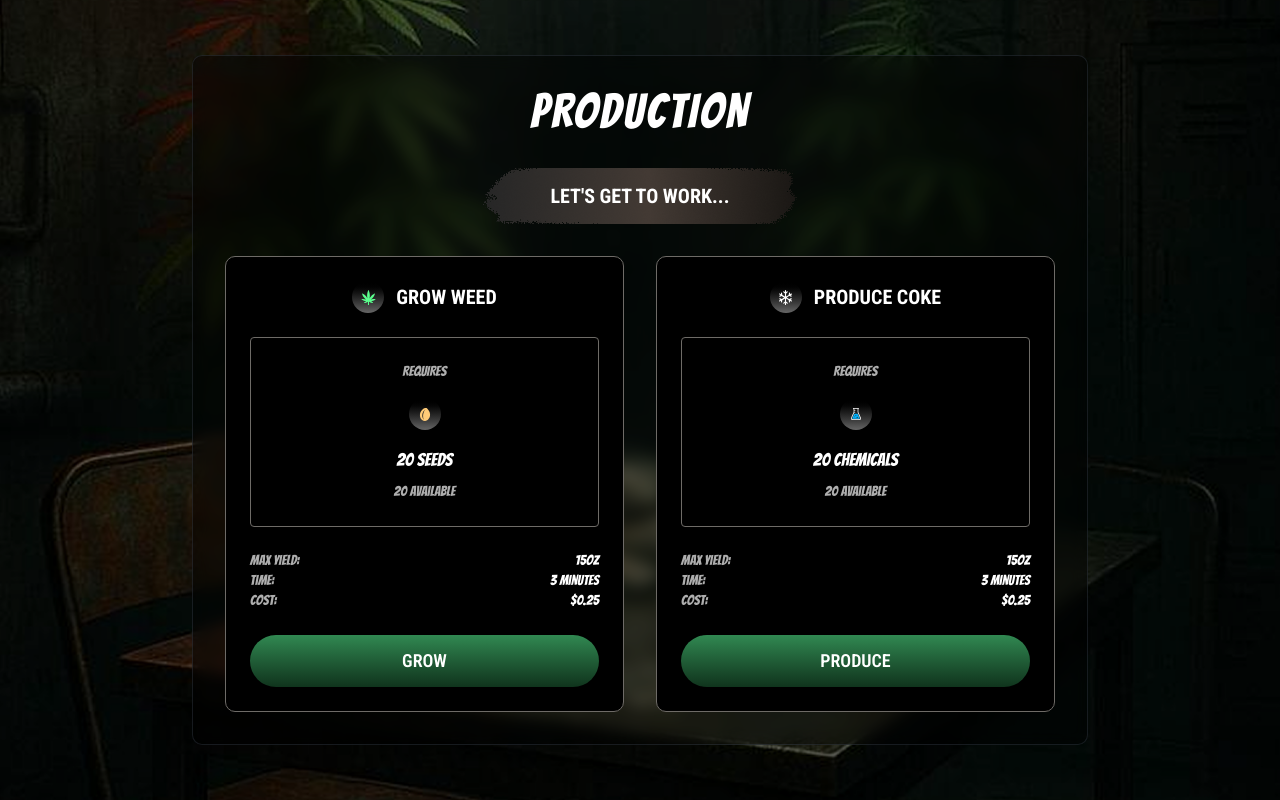
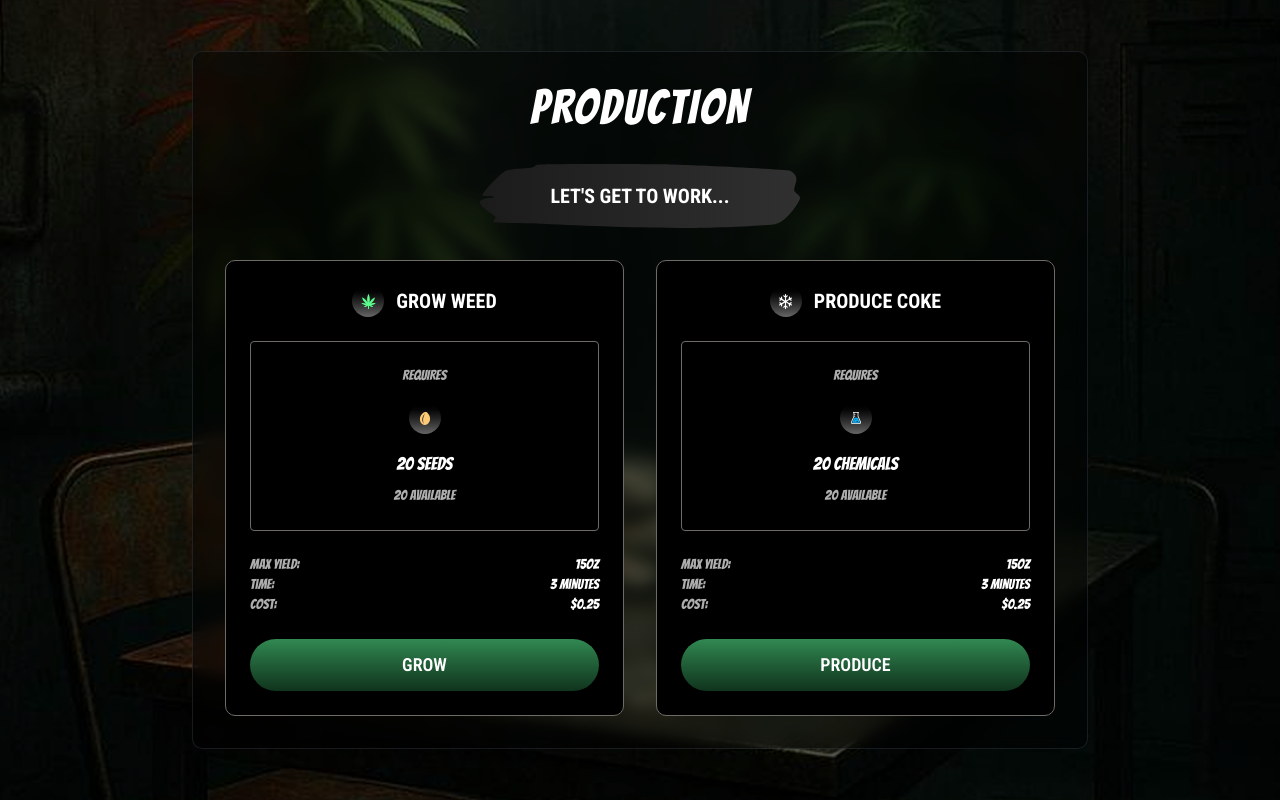
Before and after one commit to jadhavharshh/DopeRaiderV2, a React (Vite) app: page /production in a window 1280 px wide. Built offline with nearby package versions, Linux system fonts and the light colour scheme.

Commit message:
fixed the bg for the text (added effect)

```diff
--- a/src/pages/ProductionActiveScreen.tsx
+++ b/src/pages/ProductionActiveScreen.tsx
@@ -43,11 +43,17 @@ export const ProductionActiveScreen = (): JSX.Element => {
 
             {/* Status Message */}
             <div className="flex justify-center mb-8">
-              <div
-                className="relative w-[260px] h-[45px] bg-cover bg-center flex items-center justify-center"
-                style={{ backgroundImage: `url(${grungeBackground})` }}
-              >
-                <span className="text-yellow-400 text-lg font-bold italic tracking-wide">
+              <div className="relative w-[260px] h-[45px] flex items-center justify-center">
+                <svg width="260" height="45" viewBox="0 0 208 42" fill="none" xmlns="http://www.w3.org/2000/svg" className="absolute inset-0 w-full h-full" preserveAspectRatio="none">
+                  <path d="M8.67885 37.9189C7.91783 37.6209 11.204 35.5547 9.75117 34.2435C6.3612 31.1641 -9.65462 23.0385 8.54045 22.1047L8.54045 21.1411C7.46811 20.9524 1.51842 21.5285 1.48382 20.5749C1.41464 18.7372 13.66 5.47598 17.2921 4.25415C21.3047 2.90319 28.7072 3.03237 33.8614 2.24762C35.8331 1.94962 36.0752 0.668161 37.0783 0.539026C43.6161 -0.285457 112.107 0.0125423 124.422 0.280748C133.934 0.479419 198.585 3.54892 201.491 4.48267C209.067 8.76402 203.913 13.095 204.224 17.3068C204.328 18.8763 208.167 20.5253 207.994 22.4424C207.718 25.2934 198.758 38.1076 191.84 39.4685C186.824 40.4519 146.456 41.9519 138.362 41.9916C108.717 42.1207 69.4213 40.74 40.7104 39.2401C34.0689 38.8924 11.7228 39.101 8.74798 37.9288L8.67885 37.9189Z" fill="url(#paint0_linear_117_638_mobile)"/>
+                  <defs>
+                    <linearGradient id="paint0_linear_117_638_mobile" x1="208" y1="21" x2="-9.17939e-07" y2="21" gradientUnits="userSpaceOnUse">
+                      <stop stopColor="#303030"/>
+                      <stop offset="1" stopColor="#1B1B1B"/>
+                    </linearGradient>
+                  </defs>
+                </svg>
+                <span className="relative z-10 text-yellow-400 text-lg font-bold italic tracking-wide">
                   THAT WEED IS COMING ALONG...
                 </span>
               </div>
@@ -212,11 +218,17 @@ export const ProductionActiveScreen = (): JSX.Element => {
 
             {/* Status Message */}
             <div className="flex justify-center mb-8">
-              <div
-                className="relative w-[320px] h-[56px] bg-cover bg-center flex items-center justify-center"
-                style={{ backgroundImage: `url(${grungeBackground})` }}
-              >
-                <span className="text-yellow-400 text-xl font-bold italic tracking-wide">
+              <div className="relative w-[320px] h-[56px] flex items-center justify-center">
+                <svg width="320" height="56" viewBox="0 0 208 42" fill="none" xmlns="http://www.w3.org/2000/svg" className="absolute inset-0 w-full h-full" preserveAspectRatio="none">
+                  <path d="M8.67885 37.9189C7.91783 37.6209 11.204 35.5547 9.75117 34.2435C6.3612 31.1641 -9.65462 23.0385 8.54045 22.1047L8.54045 21.1411C7.46811 20.9524 1.51842 21.5285 1.48382 20.5749C1.41464 18.7372 13.66 5.47598 17.2921 4.25415C21.3047 2.90319 28.7072 3.03237 33.8614 2.24762C35.8331 1.94962 36.0752 0.668161 37.0783 0.539026C43.6161 -0.285457 112.107 0.0125423 124.422 0.280748C133.934 0.479419 198.585 3.54892 201.491 4.48267C209.067 8.76402 203.913 13.095 204.224 17.3068C204.328 18.8763 208.167 20.5253 207.994 22.4424C207.718 25.2934 198.758 38.1076 191.84 39.4685C186.824 40.4519 146.456 41.9519 138.362 41.9916C108.717 42.1207 69.4213 40.74 40.7104 39.2401C34.0689 38.8924 11.7228 39.101 8.74798 37.9288L8.67885 37.9189Z" fill="url(#paint0_linear_117_638_desktop_active)"/>
+                  <defs>
+                    <linearGradient id="paint0_linear_117_638_desktop_active" x1="208" y1="21" x2="-9.17939e-07" y2="21" gradientUnits="userSpaceOnUse">
+                      <stop stopColor="#303030"/>
+                      <stop offset="1" stopColor="#1B1B1B"/>
+                    </linearGradient>
+                  </defs>
+                </svg>
+                <span className="relative z-10 text-yellow-400 text-xl font-bold italic tracking-wide">
                   THAT WEED IS COMING ALONG...
                 </span>
               </div>
--- a/src/pages/ProductionScreen.tsx
+++ b/src/pages/ProductionScreen.tsx
@@ -48,10 +48,15 @@ export const ProductionScreen = (): JSX.Element => {
 
         {/* Status Message Frame */}
         <div className="absolute w-[208px] h-[42px] left-[calc(50%-208px/2+1.5px)] top-[211px]">
-          <div
-            className="absolute w-[42px] left-[calc(50%-42px/2+125px)] top-0 bottom-[-395.24%] bg-gradient-to-b from-[#303030] to-[#1B1B1B] rotate-90"
-            style={{ backgroundImage: `url(${grungeBackground})` }}
-          />
+          <svg width="208" height="42" viewBox="0 0 208 42" fill="none" xmlns="http://www.w3.org/2000/svg" className="absolute inset-0">
+            <path d="M8.67885 37.9189C7.91783 37.6209 11.204 35.5547 9.75117 34.2435C6.3612 31.1641 -9.65462 23.0385 8.54045 22.1047L8.54045 21.1411C7.46811 20.9524 1.51842 21.5285 1.48382 20.5749C1.41464 18.7372 13.66 5.47598 17.2921 4.25415C21.3047 2.90319 28.7072 3.03237 33.8614 2.24762C35.8331 1.94962 36.0752 0.668161 37.0783 0.539026C43.6161 -0.285457 112.107 0.0125423 124.422 0.280748C133.934 0.479419 198.585 3.54892 201.491 4.48267C209.067 8.76402 203.913 13.095 204.224 17.3068C204.328 18.8763 208.167 20.5253 207.994 22.4424C207.718 25.2934 198.758 38.1076 191.84 39.4685C186.824 40.4519 146.456 41.9519 138.362 41.9916C108.717 42.1207 69.4213 40.74 40.7104 39.2401C34.0689 38.8924 11.7228 39.101 8.74798 37.9288L8.67885 37.9189Z" fill="url(#paint0_linear_117_638)"/>
+            <defs>
+              <linearGradient id="paint0_linear_117_638" x1="208" y1="21" x2="-9.17939e-07" y2="21" gradientUnits="userSpaceOnUse">
+                <stop stopColor="#303030"/>
+                <stop offset="1" stopColor="#1B1B1B"/>
+              </linearGradient>
+            </defs>
+          </svg>
           <div className="absolute w-[145px] h-[19px] left-[calc(50%-145px/2+0.5px)] top-[11px]">
             <span className="text-white text-[16px] font-bold leading-[19px]" style={{ fontFamily: 'Roboto Condensed' }}>
               LET'S GET TO WORK...
@@ -236,11 +241,17 @@ export const ProductionScreen = (): JSX.Element => {
 
             {/* Status Message */}
             <div className="flex justify-center mb-8">
-              <div
-                className="relative w-[320px] h-[56px] bg-cover bg-center flex items-center justify-center"
-                style={{ backgroundImage: `url(${grungeBackground})` }}
-              >
-                <span className="text-white text-xl font-bold" style={{ fontFamily: 'Roboto Condensed' }}>
+              <div className="relative w-[320px] h-[64px] flex items-center justify-center">
+                <svg width="320" height="64" viewBox="0 0 208 42" fill="none" xmlns="http://www.w3.org/2000/svg" className="absolute inset-0 w-full h-full" preserveAspectRatio="none">
+                  <path d="M8.67885 37.9189C7.91783 37.6209 11.204 35.5547 9.75117 34.2435C6.3612 31.1641 -9.65462 23.0385 8.54045 22.1047L8.54045 21.1411C7.46811 20.9524 1.51842 21.5285 1.48382 20.5749C1.41464 18.7372 13.66 5.47598 17.2921 4.25415C21.3047 2.90319 28.7072 3.03237 33.8614 2.24762C35.8331 1.94962 36.0752 0.668161 37.0783 0.539026C43.6161 -0.285457 112.107 0.0125423 124.422 0.280748C133.934 0.479419 198.585 3.54892 201.491 4.48267C209.067 8.76402 203.913 13.095 204.224 17.3068C204.328 18.8763 208.167 20.5253 207.994 22.4424C207.718 25.2934 198.758 38.1076 191.84 39.4685C186.824 40.4519 146.456 41.9519 138.362 41.9916C108.717 42.1207 69.4213 40.74 40.7104 39.2401C34.0689 38.8924 11.7228 39.101 8.74798 37.9288L8.67885 37.9189Z" fill="url(#paint0_linear_117_638_desktop)"/>
+                  <defs>
+                    <linearGradient id="paint0_linear_117_638_desktop" x1="208" y1="21" x2="-9.17939e-07" y2="21" gradientUnits="userSpaceOnUse">
+                      <stop stopColor="#303030"/>
+                      <stop offset="1" stopColor="#1B1B1B"/>
+                    </linearGradient>
+                  </defs>
+                </svg>
+                <span className="relative z-10 text-white text-xl font-bold" style={{ fontFamily: 'Roboto Condensed' }}>
                   LET'S GET TO WORK...
                 </span>
               </div>
```
